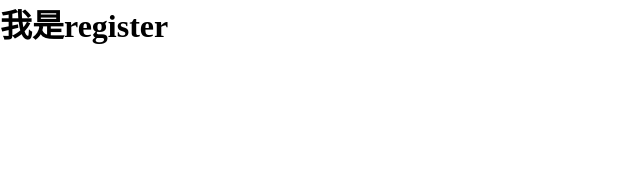
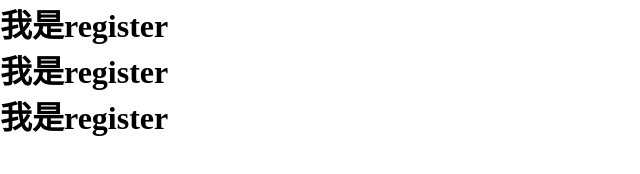
Before and after one commit to cwyyyds/test, a plain HTML site: page index.html in a window 1280 px wide. Shown: the whole page, without its empty margins (0-640 px from the left). Drawn offline with Linux system fonts and the light colour scheme.

Commit message:
我也加了两行

```diff
--- a/index.html
+++ b/index.html
@@ -9,6 +9,8 @@
 </head>
 <body>
     <h1>我是register</h1>
+    <h1>我是register</h1>
+    <h1>我是register</h1>
 </body>
 <script src="./index.js"></script>
 </html>
```
